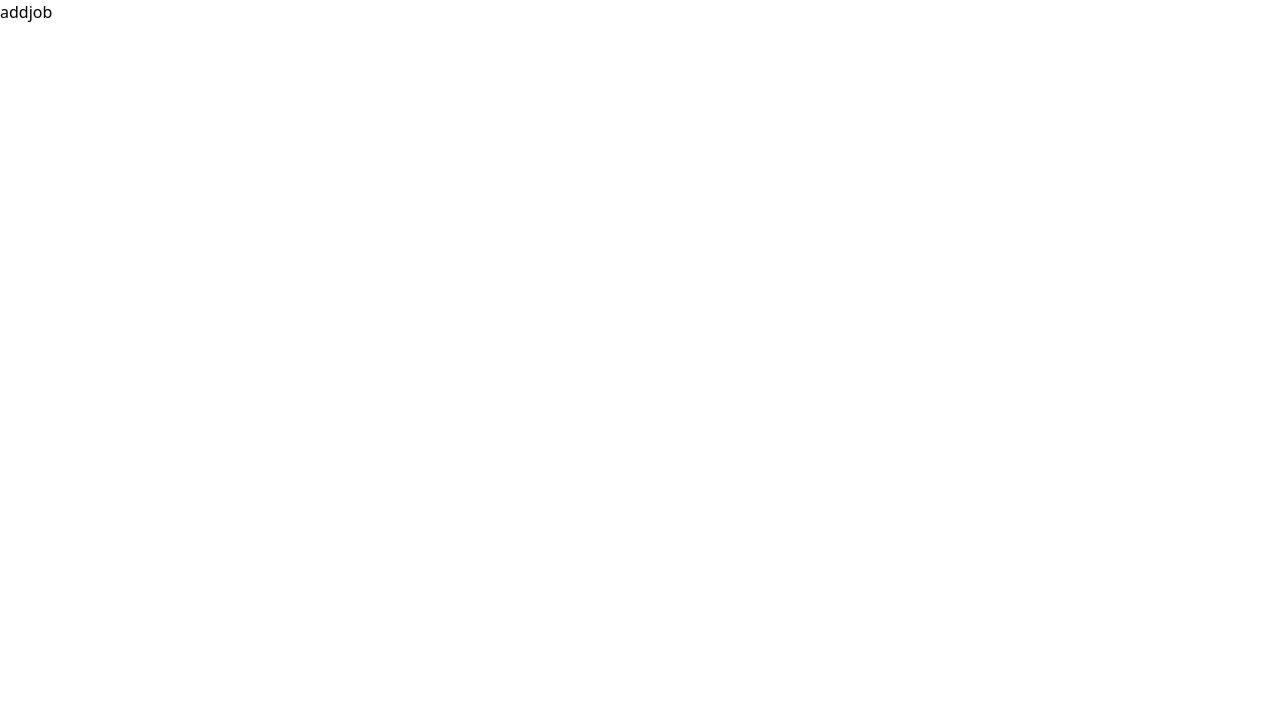
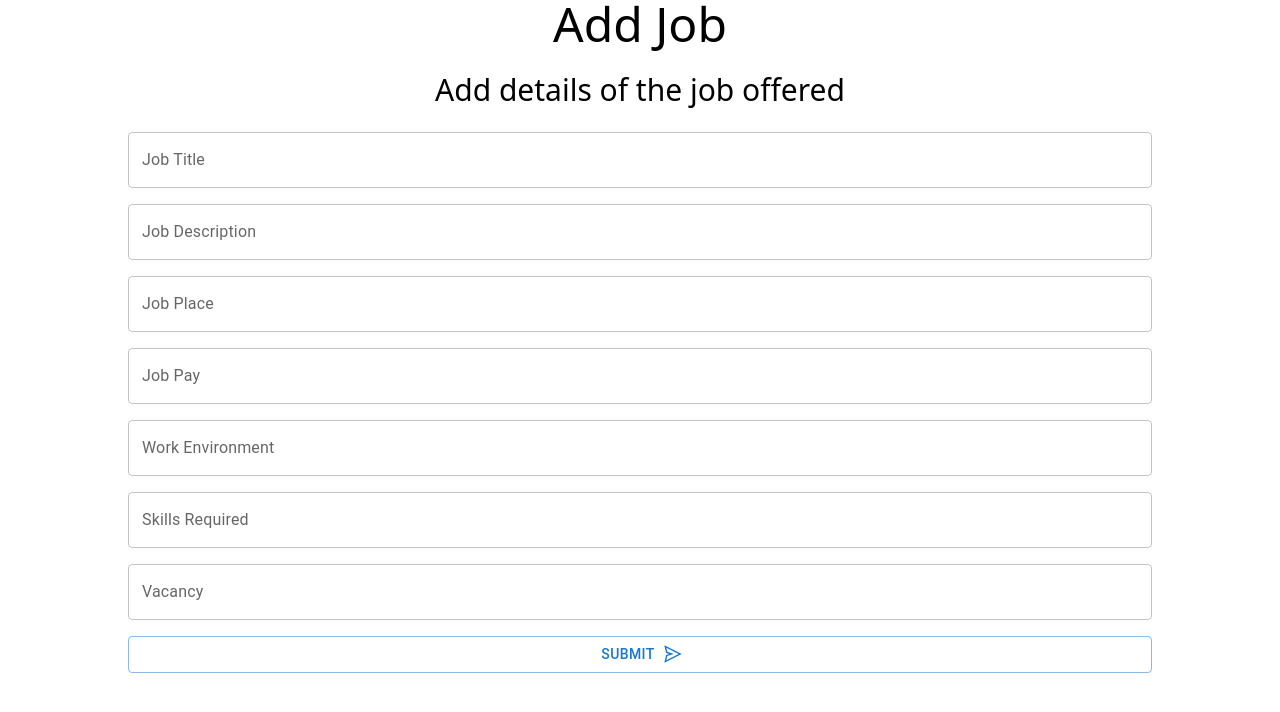
Before and after one commit to harshjohar/technight-hackathon, a Next.js app: page /addjob in a window 1280 px wide. Shown: the top 712 px of the page. Built offline with nearby package versions, Linux system fonts and the light colour scheme; no server answers.

Commit message:
jobs on dashboard

```diff
--- a/components/common/NavbarEmployer.tsx
+++ b/components/common/NavbarEmployer.tsx
@@ -35,13 +35,6 @@ function Nav() {
                                     </Link>
 
                                     <Link
-                                        href="/jobs"
-                                        className="text-gray-900 hover:bg-gray-700 hover:text-white px-3 py-2 rounded-md text-sm font-medium"
-                                    >
-                                        Jobs
-                                    </Link>
-
-                                    <Link
                                         href="/addjob"
                                         className="text-gray-900 hover:bg-gray-700 hover:text-white px-3 py-2 rounded-md text-sm font-medium"
                                     >
@@ -54,7 +47,9 @@ function Nav() {
                                     >
                                         Profile
                                     </Link>
-                                    <Button onClick={() => signOut()}>Signout</Button>
+                                    <Button onClick={() => signOut()}>
+                                        Signout
+                                    </Button>
                                 </div>
                             </div>
                         </div>
@@ -128,15 +123,6 @@ function Nav() {
                         </Link>
 
                         <Link
-                            href="/jobs"
-                            className="text-gray-300 hover:bg-gray-700 hover:text-white block px-3 py-2 rounded-md text-base font-medium"
-                        >
-                            <p className="hover:bg-gray-700 hover:text-white text-gray-900 block px-3 py-2 rounded-md text-base font-medium">
-                                Jobs
-                            </p>
-                        </Link>
-
-                        <Link
                             href="/addjob"
                             className="text-gray-300 hover:bg-gray-700 hover:text-white block px-3 py-2 rounded-md text-base font-medium"
                         >
--- a/components/screens/Dashboard.tsx
+++ b/components/screens/Dashboard.tsx
@@ -1,11 +1,14 @@
 import React from "react";
 import NavbarLabor from "../common/NavbarLabor";
 import NavbarEmployer from "../common/NavbarEmployer";
+import Employer from "./Employer";
+import Labourer from "./Labourer";
 
 function Dashboard({ type }: { type: string }) {
     return (
         <div>
             {type == "employer" ? <NavbarEmployer /> : <NavbarLabor />}
+            {type == "employer" ? <Employer /> : <Labourer />}
         </div>
     );
 }
--- /dev/null
+++ b/components/screens/Employer.tsx
@@ -0,0 +1,45 @@
+import { collection, query, where } from "firebase/firestore";
+import React from "react";
+import { useCollection } from "react-firebase-hooks/firestore";
+import { useSession } from "next-auth/react";
+import { db } from "../../serverless/firebase";
+import { useRouter } from "next/router";
+
+function Employer() {
+    const { data: session } = useSession();
+    const [jobs] = useCollection(
+        query(
+            collection(db, "jobs"),
+            where(
+                "employer",
+                "==",
+                session?.user?.email ? session?.user?.email : "a"
+            )
+        )
+    );
+    const router = useRouter();
+    return (
+        <div className="space-y-6 w-[60%] mx-auto p-10 ">
+            <h1 className="text-3xl">Posted Jobs</h1>
+            {jobs?.docs?.map((job) => {
+                return (
+                    <div
+                        className="shadow-md w-full rounded-md p-8 hover:shadow-2xl cursor-pointer bg-blue-100"
+                        onClick={() => router.push(`/jobs/${job.id}`)}
+                    >
+                        <p className="text-3xl">{job.data()["title"]}</p>
+                        <p className="text-xl">{job.data()["description"]}</p>
+                        <p className="text-2xl">
+                            Location: {job.data()["place"]}
+                        </p>
+                        <p className="text-right text-2xl">
+                            {job.data()["pay"]}
+                        </p>
+                    </div>
+                );
+            })}
+        </div>
+    );
+}
+
+export default Employer;
--- /dev/null
+++ b/components/screens/Labourer.tsx
@@ -0,0 +1,37 @@
+import { collection, orderBy, query, where } from "firebase/firestore";
+import { useRouter } from "next/router";
+import React from "react";
+import { useCollection } from "react-firebase-hooks/firestore";
+import { db } from "../../serverless/firebase";
+import { useSession } from "next-auth/react";
+function Labourer() {
+    const { data: session } = useSession();
+    const [jobs] = useCollection(
+        query(collection(db, "jobs"), orderBy("timestamp"))
+    );
+    const router = useRouter();
+    return (
+        <div className="space-y-6 w-[60%] mx-auto p-10">
+            <h1 className="text-3xl">Job openings</h1>
+            {jobs?.docs?.map((job) => {
+                return (
+                    <div
+                        className="shadow-md w-full rounded-md p-8 hover:shadow-2xl cursor-pointer bg-blue-100"
+                        onClick={() => router.push(`/jobs/${job.id}`)}
+                    >
+                        <p className="text-3xl">{job.data()["title"]}</p>
+                        <p className="text-xl">{job.data()["description"]}</p>
+                        <p className="text-2xl">
+                            Location: {job.data()["place"]}
+                        </p>
+                        <p className="text-right text-2xl">
+                            {job.data()["pay"]}
+                        </p>
+                    </div>
+                );
+            })}
+        </div>
+    );
+}
+
+export default Labourer;
--- a/pages/addjob.tsx
+++ b/pages/addjob.tsx
@@ -1,9 +1,99 @@
-import React from 'react'
+import { Button, TextField } from "@mui/material";
+import { addDoc, collection, serverTimestamp } from "firebase/firestore";
+import React, { useState } from "react";
+import { AiOutlineSend } from "react-icons/ai";
+import { db } from "../serverless/firebase";
+import { useSession } from "next-auth/react";
+import { useRouter } from "next/router";
 
 function addjob() {
-  return (
-    <div>addjob</div>
-  )
+    const [title, setTitle] = useState("");
+    const [description, setDescription] = useState("");
+    const [place, setPlace] = useState("");
+    const [pay, setPay] = useState("");
+    const [we, setWe] = useState("");
+    const [skillsReq, setSkillsReq] = useState("");
+    const [vacancy, setVacancy] = useState("");
+
+    const { data: session } = useSession();
+    const router = useRouter();
+    const submitForm = async (e: any) => {
+        e.preventDefault();
+        await addDoc(collection(db, "jobs"), {
+            title: title,
+            description: description,
+            place: place,
+            pay: pay,
+            we: we,
+            skillsReq: skillsReq,
+            vacancy: vacancy,
+            employer: session?.user?.email,
+            timestamp: serverTimestamp()
+        });
+        router.push("/");
+    };
+    return (
+        <div className="space-y-6">
+            <h1 className="text-5xl text-center">Add Job</h1>
+            <h2 className="text-center text-3xl">
+                Add details of the job offered
+            </h2>
+            <form
+                className="flex flex-col space-y-4 w-[80%] mx-auto"
+                onSubmit={submitForm}
+            >
+                <TextField
+                    label="Job Title"
+                    variant="outlined"
+                    value={title}
+                    onChange={(e) => setTitle(e.target.value)}
+                />
+                <TextField
+                    label="Job Description"
+                    variant="outlined"
+                    value={description}
+                    onChange={(e) => setDescription(e.target.value)}
+                />
+                <TextField
+                    label="Job Place"
+                    variant="outlined"
+                    value={place}
+                    onChange={(e) => setPlace(e.target.value)}
+                />
+                <TextField
+                    label="Job Pay"
+                    variant="outlined"
+                    value={pay}
+                    onChange={(e) => setPay(e.target.value)}
+                />
+                <TextField
+                    label="Work Environment"
+                    variant="outlined"
+                    value={we}
+                    onChange={(e) => setWe(e.target.value)}
+                />
+                <TextField
+                    label="Skills Required"
+                    variant="outlined"
+                    value={skillsReq}
+                    onChange={(e) => setSkillsReq(e.target.value)}
+                />
+                <TextField
+                    label="Vacancy"
+                    variant="outlined"
+                    value={vacancy}
+                    onChange={(e) => setVacancy(e.target.value)}
+                />
+                <Button
+                    variant="outlined"
+                    endIcon={<AiOutlineSend />}
+                    type="submit"
+                >
+                    Submit
+                </Button>
+            </form>
+        </div>
+    );
 }
 
-export default addjob
+export default addjob;
--- a/pages/jobs/index.tsx
+++ /dev/null
@@ -1,9 +0,0 @@
-import React from 'react'
-
-function index() {
-  return (
-    <div>index</div>
-  )
-}
-
-export default index
--- /dev/null
+++ b/pages/openings/[id].tsx
@@ -0,0 +1,9 @@
+import React from 'react'
+
+function Opening() {
+  return (
+    <div>Opening</div>
+  )
+}
+
+export default Opening
```
